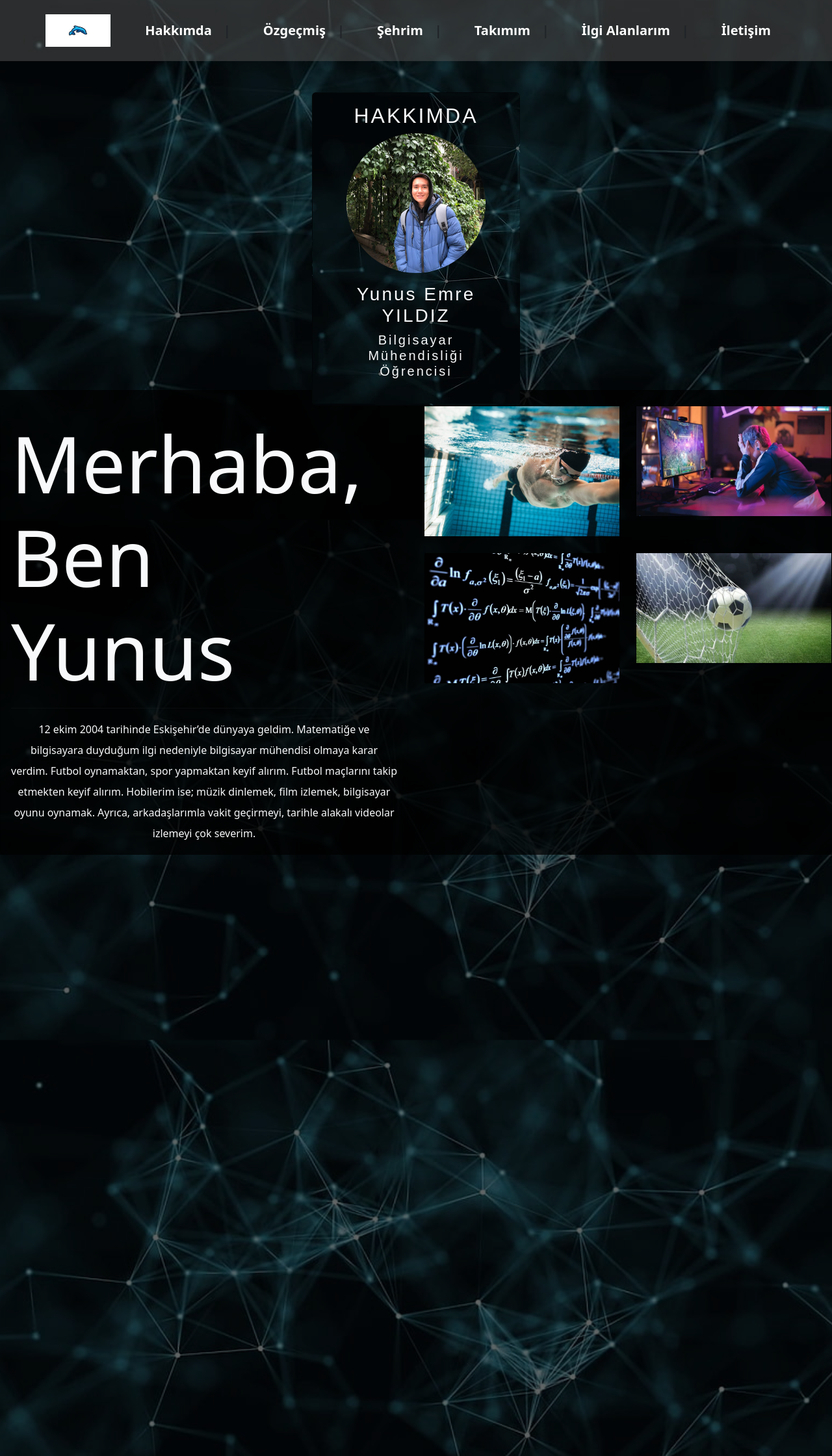
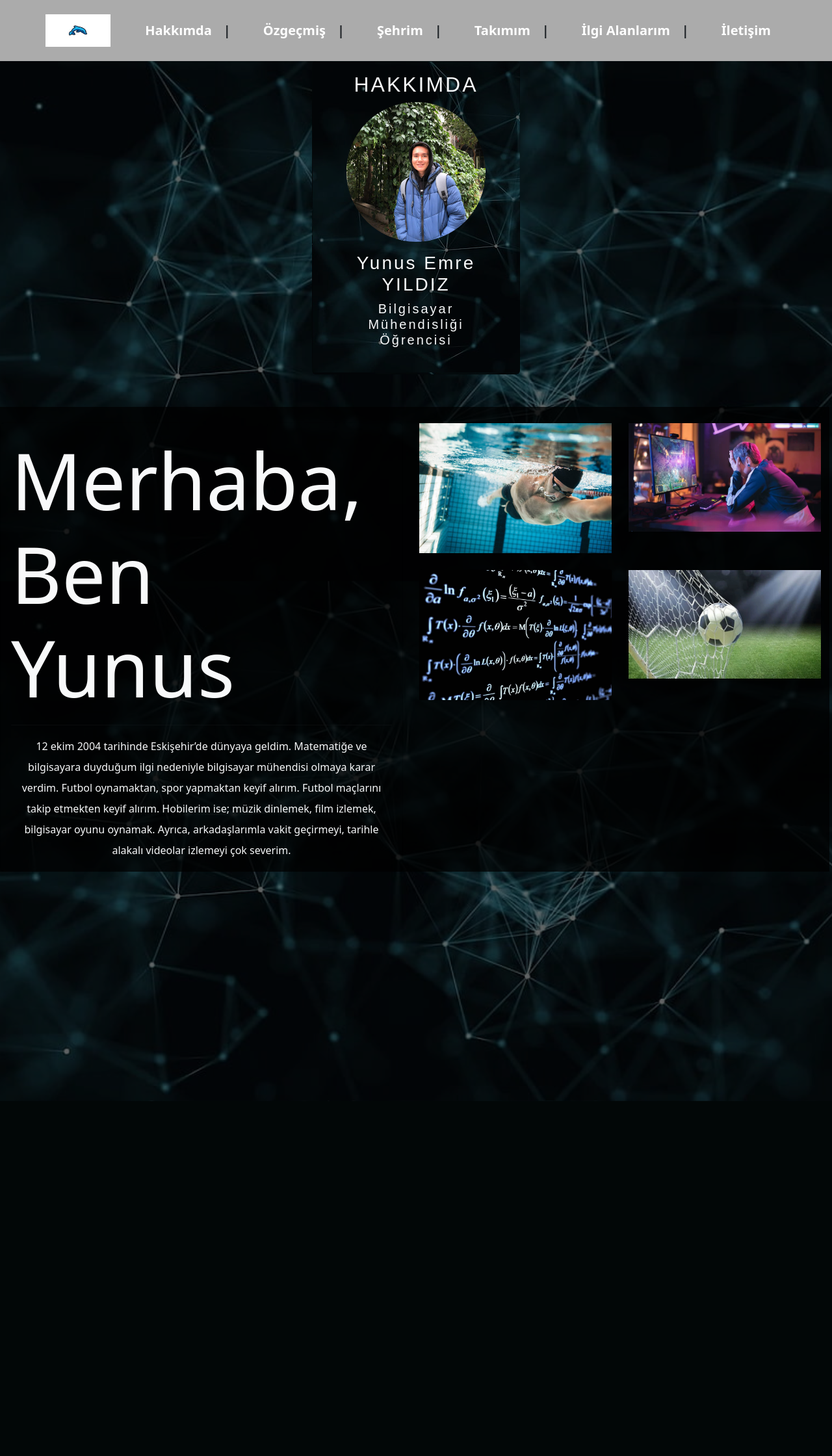
Before and after one commit to yunusemre2604/web-proje, a PHP site: page /site4.html in a window 1280 px wide. Shown: the whole page at 65% size. After the commit the page ends 1694 px from the top, so only its background shows below. Run offline with PHP 8.4, Linux system fonts and the light colour scheme.

Commit message:
ucuncu commit, sitenin bazı yerlerinin tasarimini degistirdim.

```diff
--- a/site4.html
+++ b/site4.html
@@ -1,18 +1,30 @@
-<!doctype html>
+<?php
+session_start();
+
+
+
+
+
+
+?>
+
+
+
+<!DOCTYPE html>
 <html lang="en">
 <head>
-    <meta charset="utf-8">
-    <meta name="viewport" content="width=device-width, initial-scale=1">
-    <title>Bootstrap demo</title>
+    <meta charset="UTF-8">
+    <meta name="viewport" content="width=device-width, initial-scale=1.0">
+    <title>Document</title>
     <link href="https://cdn.jsdelivr.net/npm/bootstrap@5.3.3/dist/css/bootstrap.min.css" rel="stylesheet" integrity="sha384-QWTKZyjpPEjISv5WaRU9OFeRpok6YctnYmDr5pNlyT2bRjXh0JMhjY6hW+ALEwIH" crossorigin="anonymous">
     <link rel="stylesheet" href="style.css">
     <link rel="stylesheet"  href="https://cdnjs.cloudflare.com/ajax/libs/font-awesome/6.5.2/css/all.min.css" integrity="sha512-SnH5WK+bZxgPHs44uWIX+LLJAJ9/2PkPKZ5QiAj6Ta86w+fsb2TkcmfRyVX3pBnMFcV7oQPJkl9QevSCWr3W6A==" crossorigin="anonymous" referrerpolicy="no-referrer" />
 </head>
 <body>
-    <div class="arkaplan" >
-        <nav class="navbar navbar-expand-lg navbar-bg ">
+    <div class="ust-kisim">
+        <nav class="navbar navbar-expand-lg navbar-bg fixed-top  " >
             <div class="container p-0">
-              <a class="navbar-brand " href="#" >
+              <a class="navbar-brand " href="anasayfa.html" >
                 <img class = "img-fluid logo" src="images/indir.jpg" alt="">
               </a>
               <button class="navbar-toggler" type="button" data-bs-toggle="collapse" data-bs-target="#navbarSupportedContent" aria-controls="navbarSupportedContent" aria-expanded="false" aria-label="Toggle navigation">
@@ -21,24 +33,24 @@
               <div class="collapse navbar-collapse" id="navbarSupportedContent">
                 <ul class="navbar-nav ms-auto mb-2 mb-lg-0 " >
                   <li class="nav-item d-flex align-items-center p-3 ">
-                    <a class="nav-link " aria-current="page" href="#">Hakkımda</a>
+                    <a class="nav-link " aria-current="page" href="anasayfa.html">Hakkımda</a>
                     <span class = "seperator">|</span>
                   </li>
 
                   <li class="nav-item d-flex align-items-center p-3">
-                    <a class="nav-link" href="#">Özgeçmiş</a>
+                    <a class="nav-link" href="ozgecmis.html">Özgeçmiş</a>
                     <span class = "seperator">|</span>
                   </li>
                   <li class="nav-item d-flex align-items-center p-3">
-                    <a class="nav-link" href="#">Şehrim</a>
+                    <a class="nav-link" href="sehrim.html">Şehrim</a>
                     <span class = "seperator">|</span>
                   </li>
                   <li class="nav-item d-flex align-items-center p-3">
-                    <a class="nav-link" href="#">Takımım</a>
+                    <a class="nav-link" href="takimim.html">Takımım</a>
                     <span class = "seperator">|</span>
                   </li>
                   <li class="nav-item d-flex align-items-center p-3" >
-                    <a class="nav-link" href="#">İlgi Alanlarım</a>
+                    <a class="nav-link" href="ilgi-alanlarim.html">İlgi Alanlarım</a>
                     <span class = "seperator">|</span>
                   </li>
                   <li class="nav-item d-flex align-items-center p-3">
@@ -52,7 +64,7 @@
             </div>
           </nav>
 
-        <div class="card w-25 p-3 mt-5 mx-auto font-ayar hakkimda" style="letter-spacing: 3px; ">
+          <div class="card w-25 p-3 mt-5 mx-auto font-ayar hakkimda" style="letter-spacing: 3px; " id="hakkimda">
 
           <h2 class="text-light text-center">HAKKIMDA</h2>
           <img class="w-75 h-75 mx-auto" src = "images/fotom.jpg" alt="">
@@ -62,9 +74,9 @@
           </div>
 
       </div>
-        <div class="row row-cols-1 row-cols-md-2 g-4 card-ayar">
+      <div class="row row-cols-1 row-cols-md-2 g-4 card-ayar me-1">
           <div class="col">
-              <div class="card">
+            <div class="card" >
 
               <div class="card-body">
                 <h1 class="card-title text-light hakkimda-font ">Merhaba, <br> Ben Yunus</h1>
@@ -103,19 +115,22 @@
           </div>
 
         </div>
-          <div class="ozgecmis">
 
-
-          </div>
-
-
-    </div>
+    <script src="https://cdn.jsdelivr.net/npm/bootstrap@5.3.3/dist/js/bootstrap.bundle.min.js" integrity="sha384-YvpcrYf0tY3lHB60NNkmXc5s9fDVZLESaAA55NDzOxhy9GkcIdslK1eN7N6jIeHz" crossorigin="anonymous">
 
 
 
 
 
 
-    <script src="https://cdn.jsdelivr.net/npm/bootstrap@5.3.3/dist/js/bootstrap.bundle.min.js" integrity="sha384-YvpcrYf0tY3lHB60NNkmXc5s9fDVZLESaAA55NDzOxhy9GkcIdslK1eN7N6jIeHz" crossorigin="anonymous"></script>
+
+
+
+
+
+
+    </script>
+
+
 </body>
 </html>
--- a/style.css
+++ b/style.css
@@ -2,6 +2,9 @@
     margin:0;
     padding: 0;
 
+}
+body{
+    padding-top: 46px;
 }
 .logo{
     height: 50px;
@@ -16,12 +19,12 @@
     font-weight: bolder;
 }
 
-.arkaplan{
+.ust-kisim{
 
     background-image:linear-gradient(rgba(0,0,0,0.6),rgba(0,0,0,0.6) ), url(images/arkaplan.jpg);
-    height: 280vh;
+
     width: 100%;
-
+    height: 200vh;
     background-size: cover;
     background-position: center center  ;
     background-repeat: no-repeat;
@@ -29,6 +32,8 @@
 }
 .navbar-bg{
     background-color: rgba(85,85,85,0.493);
+
+    width: 100%;
 }
 .nav-item a{
     color:#ffff;
@@ -44,15 +49,21 @@
         background-color: rgba(53, 8, 8, 0.082);
 
     }
-    .arkaplan{
+    .ust-kisim{
         background-image: url(images/arkaplan.jpg);
-    height: 500vh;
+    height: 800vh;
     width: 100%;
 
     background-size: cover;
     background-position: center center  ;
     background-repeat: no-repeat;
     background-attachment: fixed;
+
+    }
+    .navbar-bg{
+        background-color: rgba(85,85,85,0.493);
+        height:95px;
+        width: 100%;
     }
 
 }
@@ -63,7 +74,7 @@
     color: white;
 
 }
-.card img {
+.hakkimda img{
     border-radius: 50%;
 }
 .h-10 {
@@ -82,6 +93,7 @@
 }
 .hakkimda{
     transition: 0.5s;
+
 }
 
 .card img{
@@ -97,7 +109,8 @@
     font-size: 120px;
 }
 .card-ayar{
-    background-color: rgba(0, 0, 0, 0.74);
+    background-color: rgba(0, 0, 0, 0.734);
+    margin-top: 50px;
 }
 .hakkimda-border{
     border-radius: 0% !important;
@@ -105,6 +118,12 @@
 .hakkimda-boyut{
     height: 200px;
 }
+
+
+
+/*ANASAYFA-HAKKIMDA KISMI BİTİŞ*/
+
+
 /*Özgeçmiş Kısmı Başlangıç*/
 
 
```
Lines whose indentation alone changed are shown as unchanged.
